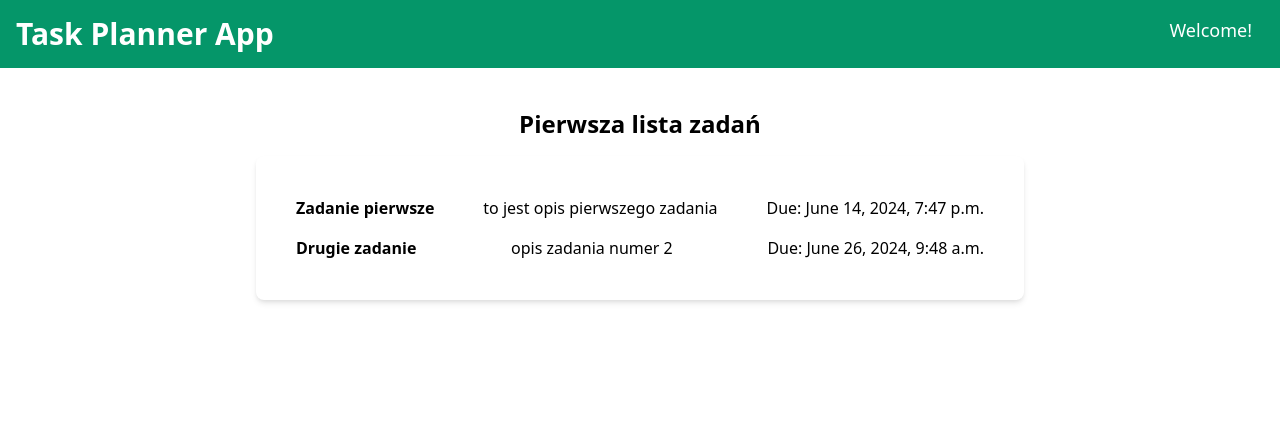
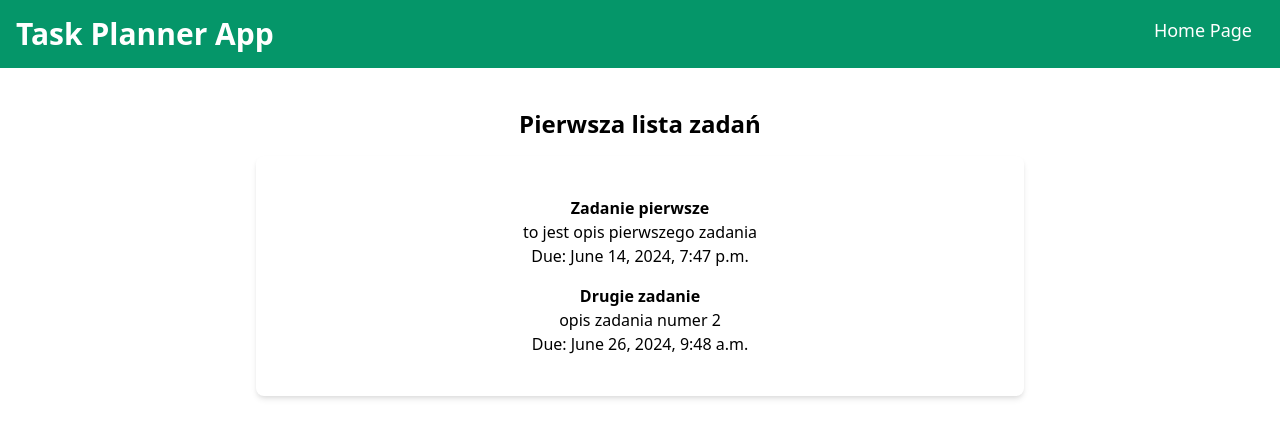
Before and after one commit to AlekUp24/Task_Planner_App, a Django app: page /1 in a window 1280 px wide. Shown: the top 438 px of the page. Run offline with Django 4.2, Linux system fonts and the light colour scheme; data comes from the database, SQL or seed files in the repository.

Commit message:
basic navigation done, TO DO - edit lists and tasks

```diff
--- a/task_planner_app/tasks_app/urls.py
+++ b/task_planner_app/tasks_app/urls.py
@@ -4,4 +4,5 @@
 urlpatterns = [
     path('', views.index, name="index"),
     path('<int:id>', views.getlist, name="get_list"),
+    path('<int:id>/<int:id_2>', views.task_details, name="task_details"),
 ]
--- a/task_planner_app/tasks_app/views.py
+++ b/task_planner_app/tasks_app/views.py
@@ -12,3 +12,9 @@
     items = TaskItem.objects.filter(task_list__id=id)
 
     return render(request, 'list_details.html', {"list": task_list, "items":items})
+
+def task_details(request,id,id_2):
+    task_list = TaskList.objects.get(id=id)
+    task = TaskItem.objects.get(id=id_2)
+
+    return render(request, 'task_details.html', {"task":task})
--- a/task_planner_app/templates/index.html
+++ b/task_planner_app/templates/index.html
@@ -6,7 +6,9 @@
 <div class="max-w-3xl mx-auto bg-white p-6 rounded-lg shadow-md flex flex-col">
     <ul>
     {% for list in lists %}
-        <li class="text-xl m-2 transition-transform transform hover:scale-105">{{list.id}}.  {{list.name}}</li>
+        <li class="text-xl m-2 transition-transform transform hover:scale-105">
+            <a href="./{{list.id}}">{{list.id}}.  {{list.name}}</a>
+        </li>
     {% endfor %}
     </ul>
 </div>
--- a/task_planner_app/templates/list_details.html
+++ b/task_planner_app/templates/list_details.html
@@ -6,10 +6,12 @@
 <div class="max-w-3xl mx-auto bg-white p-6 rounded-lg shadow-md flex flex-col">
     <ul>
     {% for item in items %}
-        <li class="flex justify-between m-4 transition-transform transform hover:scale-105">
-            <div class="font-semibold">{{item.name}}</div>
-            <div>{{ item.description }}</div>
-            <div>Due: {{item.due_date}}</div>
+        <li class="m-4 transition-transform transform hover:scale-105">
+            <a href="./{{list.id}}/{{item.id}}">
+                <div class="font-semibold">{{item.name}}</div>
+                <div>{{ item.description }}</div>
+                <div>Due: {{item.due_date}}</div>
+            </a>
         </li>
     {% endfor %}
     </ul>
--- a/task_planner_app/templates/navbar.html
+++ b/task_planner_app/templates/navbar.html
@@ -4,6 +4,6 @@
             <h1 class="text-3xl font-bold">Task Planner App</h1>
         </div>
         <div>
-            <a href="#" class="text-white text-lg hover:underline p-3 align-middle">Welcome!</a>
+            <a href="/" class="text-white text-lg hover:underline p-3 align-middle">Home Page</a>
         </div>
      </nav>
```
Also changed, not shown: task_planner_app/templates/task_details.html (added, +11 -0 lines).
